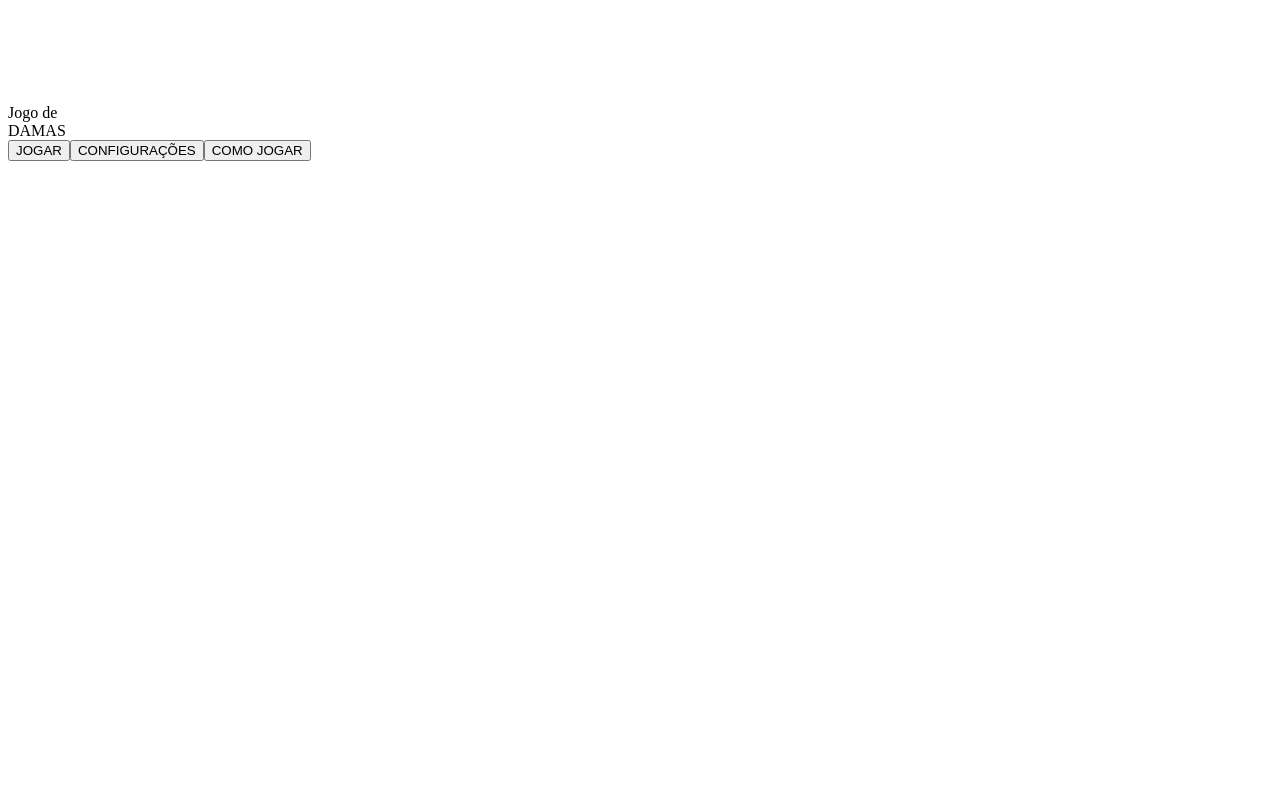
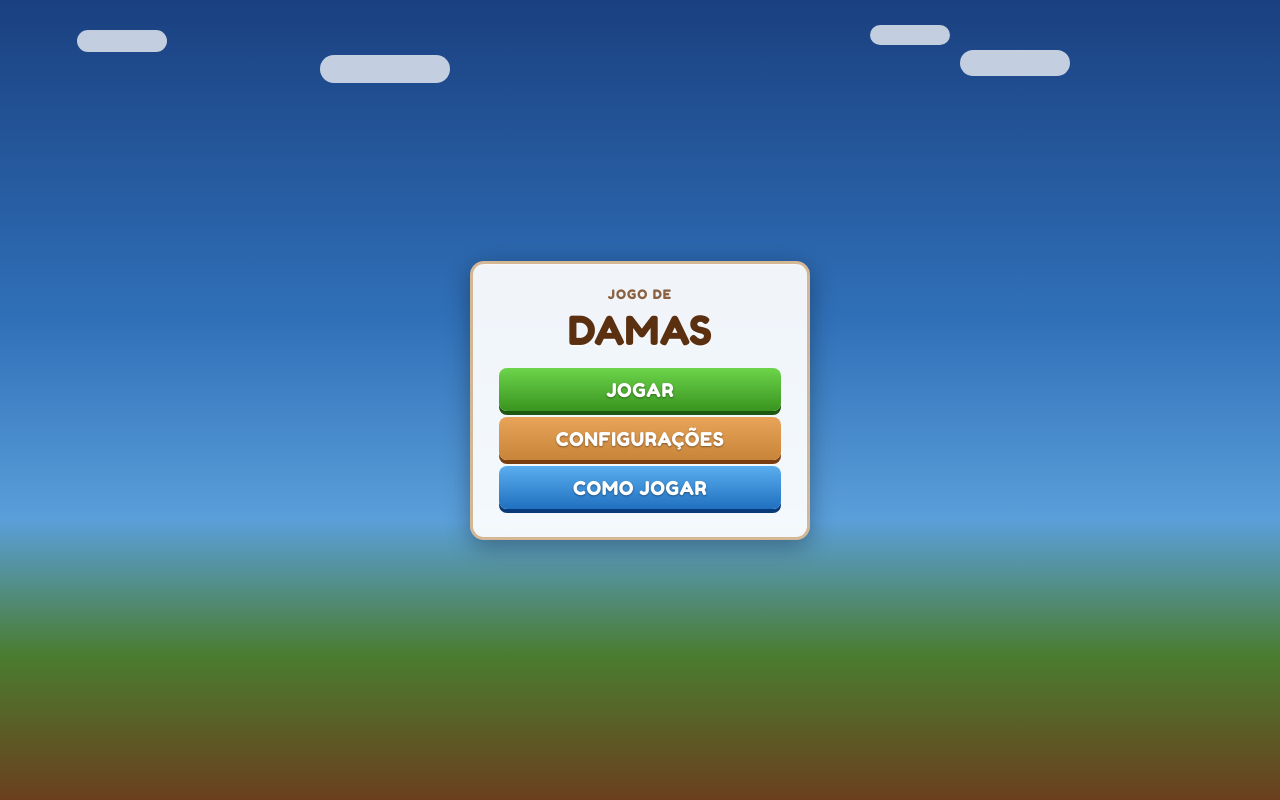
Before and after one commit to EduFGomes/PI_V_ES_TIME17, a React (Create React App) app in the folder front-end/: page / in a window 1280 px wide. Built offline with nearby package versions, Linux system fonts and the light colour scheme.

Commit message:
cria estilo completo do jogo com fundo de céu gradiente, nuvens, painel estilo madeira, botões com sombra 3D, seletor de peças, tabuleiro estilizado, animações de troféu bounce e confetes caindo

```diff
--- a/front-end/src/App.css
+++ b/front-end/src/App.css
@@ -1,38 +1,356 @@
-.App {
-  text-align: center;
+@import url('https://fonts.googleapis.com/css2?family=Fredoka+One&family=Nunito:wght@400;600;700;800&display=swap');
+
+* { box-sizing: border-box; margin: 0; padding: 0; }
+
+:root {
+  --wood: linear-gradient(180deg, #e8a55a, #c8853a);
+  --wood-shadow: 0 4px 0 #7a3d10;
+  --panel-bg: #ffffffee;
+  --panel-border: #d4b896;
+  --cell-light: #f0d0a0;
+  --cell-dark: #c08040;
+  --label-font: 'Fredoka One', cursive;
+  --body-font: 'Nunito', sans-serif;
 }
 
-.App-logo {
-  height: 40vmin;
-  pointer-events: none;
+/* ── WRAPPER ── */
+.game-root {
+  position: relative;
+  min-height: 100vh;
+  width: 100%;
+  display: flex;
+  align-items: center;
+  justify-content: center;
+  overflow: hidden;
 }
 
-@media (prefers-reduced-motion: no-preference) {
-  .App-logo {
-    animation: App-logo-spin infinite 20s linear;
-  }
+/* ── FUNDO ── */
+.sky-bg {
+  position: fixed;
+  inset: 0;
+  background: linear-gradient(
+    180deg,
+    #1a4080 0%,
+    #3070b8 40%,
+    #5a9fda 65%,
+    #4a7c2f 82%,
+    #6b3f1e 100%
+  );
+  z-index: 0;
 }
 
-.App-header {
-  background-color: #282c34;
-  min-height: 100vh;
+.cloud {
+  position: absolute;
+  background: #ffffffbb;
+  border-radius: 50px;
+}
+
+/* ── CONFETES ── */
+.confetti-wrap {
+  position: fixed;
+  inset: 0;
+  pointer-events: none;
+  overflow: hidden;
+  z-index: 50;
+}
+
+.conf {
+  position: absolute;
+  width: 9px;
+  height: 9px;
+  border-radius: 2px;
+  animation: confFall linear forwards;
+  top: -20px;
+}
+
+@keyframes confFall {
+  0%   { transform: translateY(0)     rotate(0deg);   opacity: 1; }
+  100% { transform: translateY(110vh) rotate(720deg); opacity: 0; }
+}
+
+/* ── SCREENS ── */
+.screen {
+  position: relative;
+  z-index: 10;
   display: flex;
   flex-direction: column;
   align-items: center;
   justify-content: center;
-  font-size: calc(10px + 2vmin);
-  color: white;
+  padding: 20px;
+  width: 100%;
+  min-height: 100vh;
 }
 
-.App-link {
-  color: #61dafb;
+.game-screen {
+  justify-content: flex-start;
+  padding-top: 20px;
 }
 
-@keyframes App-logo-spin {
-  from {
-    transform: rotate(0deg);
-  }
-  to {
-    transform: rotate(360deg);
-  }
+/* ── PANEL ── */
+.panel {
+  background: var(--panel-bg);
+  border: 3px solid var(--panel-border);
+  border-radius: 14px;
+  padding: 22px 26px;
+  box-shadow: 0 6px 24px #0005, inset 0 1px 0 #fff8;
+  width: 100%;
+  max-width: 340px;
 }
+
+.win-panel {
+  background: linear-gradient(135deg, #fffbe8, #fff8d0ee);
+  text-align: center;
+}
+
+.lose-panel {
+  background: linear-gradient(135deg, #fff0f0, #ffe8e8ee);
+  text-align: center;
+}
+
+.panel-title {
+  font-family: var(--label-font);
+  font-size: 30px;
+  color: #5a3010;
+  text-align: center;
+  line-height: 1.1;
+  margin-bottom: 16px;
+  text-shadow: 0 2px 0 #fff6;
+}
+
+.panel-title.big {
+  font-size: 40px;
+}
+
+.panel-sub {
+  font-family: var(--label-font);
+  font-size: 13px;
+  color: #8a6040;
+  text-align: center;
+  margin-bottom: 6px;
+  letter-spacing: 1px;
+  text-transform: uppercase;
+}
+
+/* ── BOTÕES ── */
+.btn {
+  display: block;
+  width: 100%;
+  padding: 10px 16px;
+  font-family: var(--label-font);
+  font-size: 19px;
+  color: #fff;
+  background: var(--wood);
+  border: none;
+  border-radius: 8px;
+  box-shadow: var(--wood-shadow);
+  cursor: pointer;
+  text-align: center;
+  margin: 6px 0;
+  transition: transform 0.1s, box-shadow 0.1s, filter 0.1s;
+  letter-spacing: 0.5px;
+  text-shadow: 0 1px 2px #0006;
+}
+
+.btn:hover  { filter: brightness(1.08); }
+.btn:active { transform: translateY(3px); box-shadow: 0 1px 0 #7a3d10; }
+
+.btn.green  { background: linear-gradient(180deg,#6cd44a,#3a9420); box-shadow: 0 4px 0 #1e5810; }
+.btn.green:active { box-shadow: 0 1px 0 #1e5810; }
+
+.btn.red    { background: linear-gradient(180deg,#e85a5a,#b02020); box-shadow: 0 4px 0 #6a0f0f; }
+.btn.red:active { box-shadow: 0 1px 0 #6a0f0f; }
+
+.btn.blue   { background: linear-gradient(180deg,#5aaeee,#2070c0); box-shadow: 0 4px 0 #0a3a7a; }
+.btn.blue:active { box-shadow: 0 1px 0 #0a3a7a; }
+
+.btn.gray   { background: linear-gradient(180deg,#bbb,#888); box-shadow: 0 4px 0 #444; }
+.btn.gray:active { box-shadow: 0 1px 0 #444; }
+
+.btn.sm     { font-size: 15px; padding: 7px 14px; width: auto; display: inline-block; margin: 0; }
+
+.btn-row {
+  display: flex;
+  gap: 8px;
+  justify-content: center;
+  margin-top: 12px;
+}
+
+/* ── SELETOR DE PEÇA ── */
+.piece-grid {
+  display: flex;
+  gap: 14px;
+  justify-content: center;
+  margin: 10px 0 18px;
+}
+
+.piece-opt {
+  width: 54px;
+  height: 54px;
+  border-radius: 50%;
+  cursor: pointer;
+  border: 3px solid transparent;
+  transition: transform 0.15s, border-color 0.15s;
+}
+
+.piece-opt:hover { transform: scale(1.1); }
+.piece-opt.selected { border-color: #f0a030; transform: scale(1.13); }
+
+.piece-opt.red   { background: radial-gradient(circle at 35% 30%, #ff8080, #cc2020 60%, #800000); }
+.piece-opt.black { background: radial-gradient(circle at 35% 30%, #888, #333 60%, #000); }
+.piece-opt.gold  { background: radial-gradient(circle at 35% 30%, #ffe066, #d4a000 60%, #7a5a00); }
+.piece-opt.white { background: radial-gradient(circle at 35% 30%, #fff, #ccc 60%, #888); }
+
+/* ── NÍVEL ── */
+.lvl-btn {
+  display: block;
+  width: 100%;
+  padding: 9px;
+  font-family: var(--label-font);
+  font-size: 17px;
+  border: none;
+  border-radius: 7px;
+  cursor: pointer;
+  margin: 5px 0;
+  letter-spacing: 0.5px;
+  transition: filter 0.1s;
+}
+.lvl-btn:hover  { filter: brightness(1.1); }
+.lvl-btn.active { outline: 3px solid #fff; outline-offset: 2px; }
+
+.lvl-btn.easy { background: #3ac430; color: #fff; box-shadow: 0 3px 0 #1a8010; }
+.lvl-btn.med  { background: #f0b020; color: #fff; box-shadow: 0 3px 0 #a06000; }
+.lvl-btn.hard { background: #e04040; color: #fff; box-shadow: 0 3px 0 #801010; }
+
+/* ── REGRAS ── */
+.rule-item {
+  display: flex;
+  align-items: center;
+  gap: 10px;
+  padding: 9px 10px;
+  border-radius: 8px;
+  margin: 5px 0;
+  background: #e8f8e8;
+  border: 1px solid #b0dcb0;
+}
+
+.rule-check {
+  width: 24px;
+  height: 24px;
+  background: #3ac430;
+  border-radius: 50%;
+  display: flex;
+  align-items: center;
+  justify-content: center;
+  flex-shrink: 0;
+  color: #fff;
+  font-size: 13px;
+  font-weight: 700;
+}
+
+.rule-text {
+  font-size: 13px;
+  color: #2a5a2a;
+  font-weight: 600;
+}
+
+/* ── TABULEIRO ── */
+.board-wrap {
+  background: var(--panel-bg);
+  border: 3px solid var(--panel-border);
+  border-radius: 14px;
+  padding: 14px 14px 12px;
+  box-shadow: 0 6px 24px #0005;
+  width: 100%;
+  max-width: 420px;
+}
+
+.turn-badge-wrap {
+  display: flex;
+  justify-content: center;
+  margin-bottom: 8px;
+}
+
+.turn-badge {
+  display: inline-flex;
+  align-items: center;
+  gap: 7px;
+  background: #fff9;
+  border: 2px solid var(--panel-border);
+  border-radius: 20px;
+  padding: 4px 14px;
+  font-family: var(--label-font);
+  font-size: 14px;
+  color: #5a3010;
+}
+
+.turn-dot {
+  width: 14px;
+  height: 14px;
+  border-radius: 50%;
+}
+
+.board {
+  display: grid;
+  grid-template-columns: repeat(8, 1fr);
+  border: 2px solid #8a5020;
+  border-radius: 4px;
+  overflow: hidden;
+}
+
+.board-btns {
+  display: flex;
+  gap: 8px;
+  justify-content: center;
+  margin-top: 10px;
+}
+
+/* ── VITÓRIA ── */
+.trophy {
+  font-size: 68px;
+  margin: 8px 0;
+  display: block;
+  animation: bounce 0.8s ease-in-out infinite alternate;
+}
+
+@keyframes bounce {
+  from { transform: translateY(0)    scale(1); }
+  to   { transform: translateY(-8px) scale(1.06); }
+}
+
+.win-sub {
+  font-family: var(--label-font);
+  font-size: 22px;
+  color: #5a3010;
+  margin-bottom: 14px;
+}
+
+/* ── DERROTA ── */
+.hearts {
+  display: flex;
+  gap: 6px;
+  justify-content: center;
+  margin: 10px 0;
+}
+
+.heart {
+  font-size: 30px;
+  animation: pulse 1s ease-in-out infinite alternate;
+}
+
+.heart.lost {
+  filter: grayscale(1);
+  animation: none;
+  opacity: 0.4;
+}
+
+@keyframes pulse {
+  from { transform: scale(1); }
+  to   { transform: scale(1.18); }
+}
+
+.lose-sub {
+  font-family: var(--label-font);
+  font-size: 15px;
+  color: #802020;
+  margin-bottom: 14px;
+}
```
